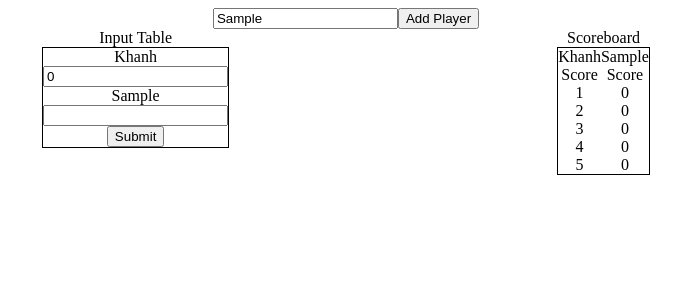
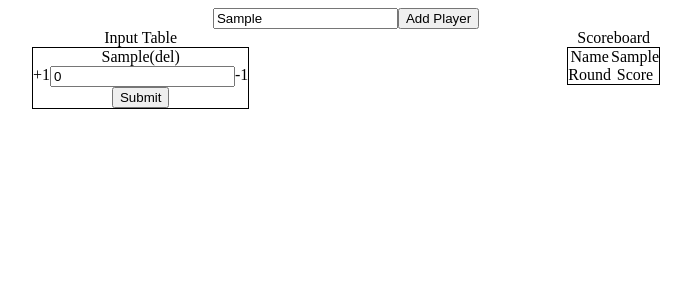
Before and after one commit to honggiakhanh/kount, a React (Create React App) app: page / in a window 1280 px wide. Both pictures are taken after typing "Sample" into the empty fields and a click on the button "Add Player". Shown: the top 300 px of the page, without its empty margins (294-985 px from the left). Built offline with nearby package versions, Linux system fonts and the light colour scheme.

Commit message:
removed log, changed variables naming

```diff
--- a/src/App.js
+++ b/src/App.js
@@ -3,20 +3,16 @@ import InputTable from "./components/InputTable";
 import React, { useState, useEffect } from "react";
 
 function App() {
-  const [game, setGame] = useState([
-    {
-      id: 1,
-      name: "Khanh",
-      score: [1, 2, 3, 4, 5],
-      input: 0,
-    },
-  ]);
-
+  const [game, setGame] = useState([]);
   useEffect(() => {
     console.log(game);
   }, [game]);
-
-  //----------------------------------------------------------------
+  //------------------------------
+  const [matchcount, setMatchcount] = useState(0);
+  useEffect(() => {
+    console.log(matchcount);
+  }, [matchcount])
+  //------------------------------
   const [playername, setPlayername] = useState("");
   const handleOnChange = (event) => {
     setPlayername(event.target.value);
@@ -24,15 +20,16 @@ function App() {
   const onAddPlayer = (event) => {
     event.preventDefault();
     console.log("add");
-    const newscore = new Array(5).fill(0);
+    const newscore = new Array(matchcount).fill(0);
     const newPlayer = {
       id: game.length + 1,
       name: playername,
       score: newscore,
+      input: 0,
     };
     setGame(game.concat(newPlayer));
   };
-  //--------------------------------------------------------
+  //------------------------------
   return (
     <div className="container">
       <form className="form" onSubmit={onAddPlayer}>
@@ -40,8 +37,8 @@ function App() {
         <button type="submit">Add Player</button>
       </form>
       <div className="main">
-        <InputTable game={game} setGame={setGame}/>
-        <Scoreboard game={game} />
+        <InputTable game={game} setGame={setGame} matchcount={matchcount} setMatchcount={setMatchcount}/>
+        <Scoreboard game={game} setGame={setGame}/>
       </div>
     </div>
   );
--- a/src/components/InputPlayer.js
+++ b/src/components/InputPlayer.js
@@ -2,16 +2,54 @@ import React from "react";
 
 const InputPlayer = ({ player, game, setGame }) => {
   return (
-    <div>
+    <div className="input-player-container">
+      <div className="input-player-info">
         {player && <div>{player.name}</div>}
+        <div
+          onClick={() => {
+            setGame((prevState) => prevState.filter((n) => n.id !== player.id));
+          }}
+        >
+          (del)
+        </div>
+      </div>
+      <div className="input-player">
+        <div
+          className="increment-button"
+          onClick={() => {
+            const newScore = { ...player, input: (player.input += 1) };
+            const newGame = game.map((player) =>
+              player.id === newScore.id ? newScore : player
+            );
+            setGame(newGame);
+          }}
+        >
+          +1
+        </div>
         <input
+          type="number"
           value={player.input}
           onChange={(e) => {
-          const newPlayer = {...player, input: e.target.value}
-          const newGame = game.map(player => player.id === newPlayer.id ? newPlayer : player)
-          return setGame(newGame)
+            const newPlayer = { ...player, input: e.target.value };
+            const newGame = game.map((player) =>
+              player.id === newPlayer.id ? newPlayer : player
+            );
+            return setGame(newGame);
           }}
         />
+        <div
+          className="increment-button"
+          onClick={() => {
+            const newScore = { ...player, input: (player.input -= 1) };
+            const newGame = game.map((player) =>
+              player.id === newScore.id ? newScore : player
+            );
+            setGame(newGame);
+          }}
+        >
+          -1
+        </div>
+      </div>
     </div>
   );
 };
--- a/src/components/InputTable.js
+++ b/src/components/InputTable.js
@@ -1,12 +1,24 @@
 import React from "react";
 import InputPlayer from "./InputPlayer";
 
-const InputTable = ({ game, setGame }) => {
+const InputTable = ({ game, setGame, matchcount, setMatchcount }) => {
+  const onScoreSubmit = (event) => {
+    event.preventDefault();
+    const newGame = game.map(player => {
+      const newPlayer = {
+        ...player, score: player.score.concat(player.input), input: 0
+      }
+      return newPlayer;
+    })
+    setGame(newGame);
+    const newmatchcount = matchcount + 1;
+    setMatchcount(newmatchcount)
+  }
   return (
     <div className="input-table-container">
       Input Table
-      <form className="input-table">
-          {game && game.map((player) => <InputPlayer id={player.id} player={player} game={game} setGame={setGame}/>)}
+      <form className="input-table" onSubmit={onScoreSubmit}>
+          {game && game.map((player) => <InputPlayer key={player.id} player={player} game={game} setGame={setGame}/>)}
         <button type="submit">Submit</button>
       </form>
     </div>
--- a/src/components/PlayerInfo.js
+++ b/src/components/PlayerInfo.js
@@ -5,7 +5,7 @@ const PlayerInfo = ({ player }) => {
     <div>
       <div> {player.name}</div>
       Score
-      <div className="player-score">{player.score.map((point) => <div>{point}</div>)}</div>
+      <div className="player-score">{player.score.map((point) => <div key={Math.random()*100000}>{point}</div>)}</div>
     </div>
   );
 };
--- a/src/components/Scoreboard.js
+++ b/src/components/Scoreboard.js
@@ -1,13 +1,15 @@
 import React from "react";
 import PlayerInfo from "./PlayerInfo";
+import ScoreboardRound from "./ScoreboardRound";
 
-const Scoreboard = ({ game }) => {
+const Scoreboard = ({ game, setGame }) => {
   return (
     <div className="scoreboard-container">
       Scoreboard
       <div className="scoreboard">
+        <ScoreboardRound game={game} setGame={setGame}/>
         {game.map((player) => (
-          <PlayerInfo id={player.id} player={player} />
+          <PlayerInfo key={player.id} player={player} />
         ))}
       </div>
     </div>
--- /dev/null
+++ b/src/components/ScoreboardRound.js
@@ -0,0 +1,35 @@
+import React from "react";
+
+const ScoreboardRound = ({ game, setGame }) => {
+  return (
+    <div>
+      <div>Name</div>
+      <div>Round</div>
+      <div className="player-score">
+        {game[0] &&
+          game[0].score.map((a, index) => {
+            return (
+              <div style={{display: "flex"}}>
+                <div key={Math.random() * 100000}>{index + 1}</div>
+                <div
+                  onClick={() => {
+                    const newGame = game.map((player) => {
+                      return {
+                        ...player,
+                        score: player.score.filter((a, i) => i !== index),
+                      };
+                    });
+                    setGame(newGame);
+                  }}
+                >
+                  (del)
+                </div>
+              </div>
+            );
+          })}
+      </div>
+    </div>
+  );
+};
+
+export default ScoreboardRound;
--- a/src/index.css
+++ b/src/index.css
@@ -22,3 +22,12 @@
   display: flex;
   flex-direction: column;
 }
+
+.input-player {
+  display: flex;
+}
+
+.input-player-info {
+  display: flex;
+  justify-content: center;
+}
```
Lines whose indentation alone changed are shown as unchanged.
